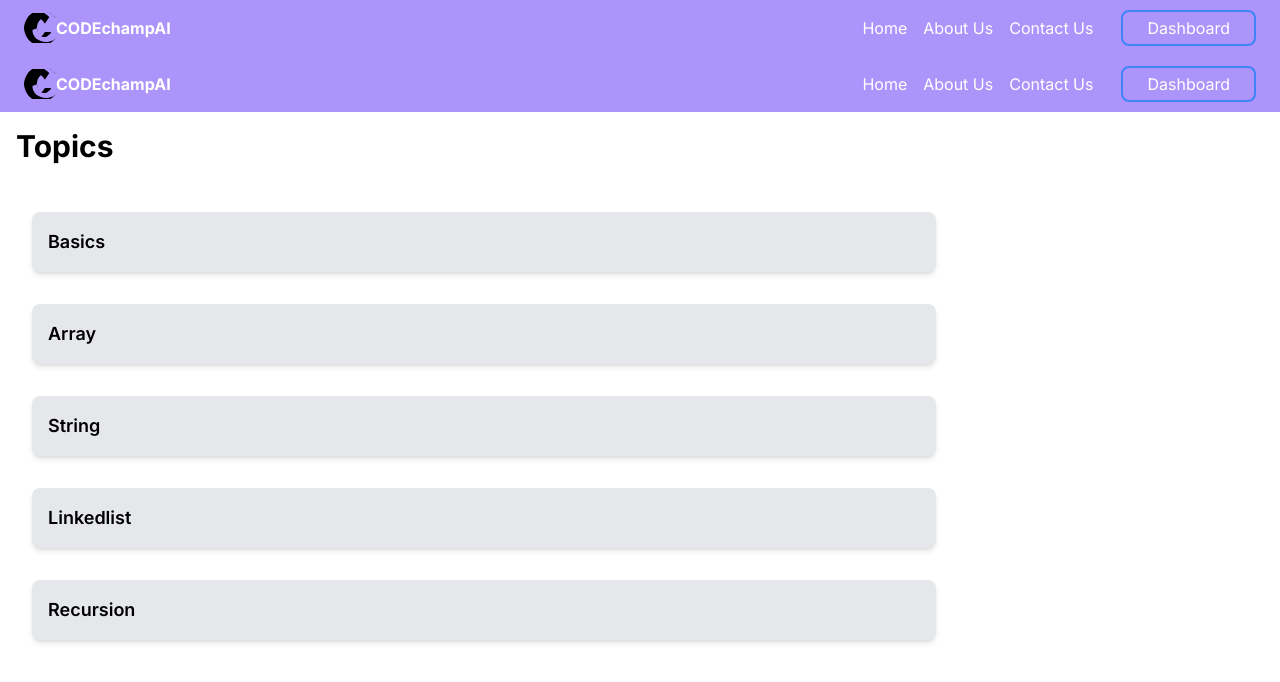
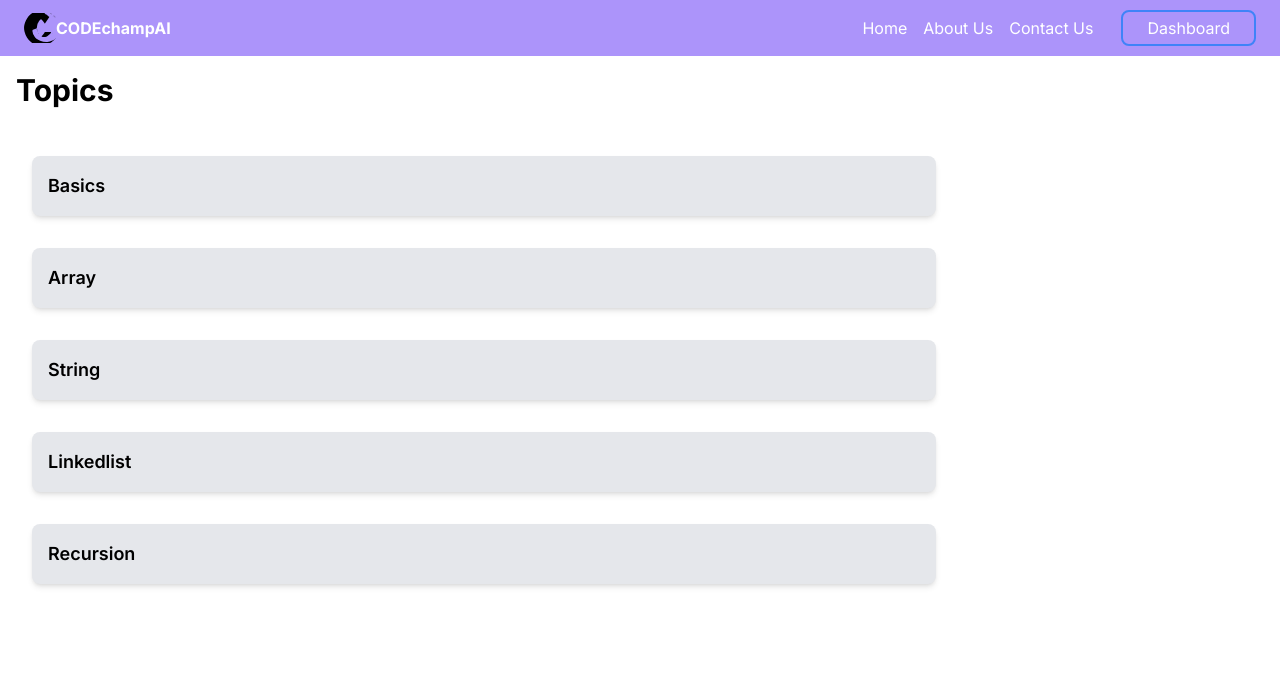
Before and after one commit to Thrisha1/CodeChamp.AI, a Next.js app: page /dsa in a window 1280 px wide. Shown: the top 682 px of the page. Built offline with nearby package versions, Linux system fonts and the light colour scheme.

Commit message:
some chnages done

```diff
--- a/src/app/code_editor/page.jsx
+++ b/src/app/code_editor/page.jsx
@@ -35,7 +35,6 @@ export default function page() {
     }
     return (
         <div>
-            <Navbar/>
             <CodeEditor getCode={getCode} result={Response}/>
         </div>
     )
--- a/src/app/dsa/[level]/page.jsx
+++ b/src/app/dsa/[level]/page.jsx
@@ -4,7 +4,6 @@ import Question from "@/components/Question";
 export default function page({params}) {
     return (
         <div>
-            <Navbar/>
             <Question level={params.level}/>
         </div>
     )
--- a/src/app/dsa/page.jsx
+++ b/src/app/dsa/page.jsx
@@ -4,7 +4,6 @@ import Question from "@/components/Question";
 export default function page() {
     return (
         <div>
-            <Navbar/>
             <Question />
         </div>
     )
--- a/src/components/CodeEditor.jsx
+++ b/src/components/CodeEditor.jsx
@@ -2,6 +2,7 @@
 import React, { useState, useContext, useEffect } from "react";
 import { ProblemContext } from "@/app/layout";
 import syllabus_dsa from "../../syllabus_dsa/dsa.json"
+import Link from "next/link";
 
 export default function CodeEditor({ getCode, result }) {
     console.log("response", syllabus_dsa)
@@ -129,9 +130,9 @@ export default function CodeEditor({ getCode, result }) {
                         {loading ? "Loading..." : "Run"}{" "}
                         {/* Show loading text when loading */}
                     </button>
-                    <button className="ml-2 px-4 py-2 bg-green-500 text-white rounded-md hover:bg-green-600 focus:outline-none focus:bg-green-600">
+                    <Link href={"/dsa/Beginner"} className="ml-2 px-4 py-2 bg-green-500 text-white rounded-md hover:bg-green-600 focus:outline-none focus:bg-green-600">
                         Submit
-                    </button>
+                    </Link>
                     {error && (
                         <div className="bg-red-100 p-4 mt-2 border border-red-500 rounded-md">
                             {error}
--- a/src/components/Hero.jsx
+++ b/src/components/Hero.jsx
@@ -1,16 +1,16 @@
 export default function Hero() {
   return (
     <div className="flex w-full h-screen mb-36">
-      <div className="w-1/2 bg-white flex flex-col items-center justify-center">
-          <h1 className="justify-center text-center font-bold text-6xl font-mono">HELLO coders!</h1>
-          <h5 className="font-mono">Unleash Your Code Potential: Personalized Learning, Powered by AI</h5>
+      <div className="w-1/2 bg-white flex flex-col items-center justify-center gap-4">
+          <h1 className="justify-center text-center font-bold text-6xl font-mono">HELLO Coders!</h1>
+          <h5 className="font-mono text-lg">Unleash Your Code Potential: Personalized Learning, Powered by AI</h5>
           <a href="/test">
-<button className="bg-blue-900 text-white px-4 py-2 rounded-md mt-4">Take Quick Assessment!</button>
-</a>
+            <button className="bg-blue-900 text-white px-4 py-2 rounded-md mt-4">Take Quick Assessment!</button>
+          </a>
 
       </div>
-      <div className="w-1/2 bg-gray-100 items-center">
-          <img src="/developer_male.jpg" alt="Developer" />
+      <div className="w-1/2 bg-gray-100 items-center bg-white flex justify-center items-center">
+          <img className={"w-3/4"} src="/developer_male.jpg" alt="Developer" />
       </div>
     </div>
   );
--- a/src/components/Navbar.jsx
+++ b/src/components/Navbar.jsx
@@ -14,13 +14,13 @@ const Navbar = () => {
           <div className="flex gap-3 items-center">
             <ul className="flex gap-4">
               <li>
-                <a href="#" className="text-white  hover:text-blue-500">Home</a>
+                <Link href="/" className="text-white  hover:text-blue-500">Home</Link>
               </li>
               <li>
-                <a href="#" className="text-white  hover:text-blue-500">About Us</a>
+                <a href="/" className="text-white  hover:text-blue-500">About Us</a>
               </li>
               <li>
-                <a href="#" className="text-white  hover:text-blue-500">Contact Us</a>
+                <a href="/" className="text-white  hover:text-blue-500">Contact Us</a>
               </li>
             </ul>
 
--- a/src/components/Questionnare2.jsx
+++ b/src/components/Questionnare2.jsx
@@ -164,15 +164,15 @@ export default function Questionnare2({ func, result }) {
   }
 
   return (
-    <div className="w-full bg-black">
-      <div className="w-3/4 mx-10">
+    <div className="w-full flex justify-center items-center">
+      <div className="mx-10">
       <p className="text-3xl font-bold text-center p-5 text-purple-600">
         Questionnaire : Basics of DSA
       </p>
       {nextBatch.map((q, index) => (
         <form key={index}>
           <div
-            className={`my-5 bg-black text-white p-10 w-full border-4 rounded-xl ${
+            className={`my-5 text-black p-10 w-full border-4 rounded-xl ${
               q && q?.correct === true ? "border-green-500" : "border-purple-500"
             }`}
           >
--- a/src/components/dashboard/Sidebar.jsx
+++ b/src/components/dashboard/Sidebar.jsx
@@ -3,6 +3,7 @@
 
 import { Sidebar } from 'flowbite-react';
 import { HiArrowSmRight, HiChartPie, HiInbox, HiShoppingBag, HiTable, HiUser, HiViewBoards } from 'react-icons/hi';
+import Link from "next/link";
 
 function SideBar() {
     return (
@@ -10,10 +11,10 @@ function SideBar() {
             <Sidebar.Items>
                 <Sidebar.ItemGroup className="flex flex-col gap-5">
                     <Sidebar.Item className="flex gap-x-3" href="#" icon={HiChartPie}>
-                        Dashboard
+                        <Link href="/dashboard">Dashboard</Link>
                     </Sidebar.Item>
                     <Sidebar.Item className="flex gap-x-3" href="#" icon={HiViewBoards} label="Pro" labelColor="dark">
-                        Kanban
+                        <Link href="/test">Test</Link>
                     </Sidebar.Item>
                     <Sidebar.Item className="flex gap-x-3" href="#" icon={HiInbox} label="3">
                         Inbox
--- a/src/components/lessons/TableTemp.jsx
+++ b/src/components/lessons/TableTemp.jsx
@@ -28,14 +28,14 @@ export const TableTemp = ({data}) => {
 
                         </td>
                         <td className="px-6 py-4">
-                            <div>
+                            <Link href={"/dsa/Beginner"}>
                                 <svg xmlns="http://www.w3.org/2000/svg" fill="none" viewBox="0 0 24 24" stroke-width="1.5"
                                      stroke="currentColor" className="w-6 h-6 text-purple-500">
                                     <path stroke-linecap="round" stroke-linejoin="round"
                                           d="M17.25 6.75 22.5 12l-5.25 5.25m-10.5 0L1.5 12l5.25-5.25m7.5-3-4.5 16.5"/>
                                 </svg>
 
-                            </div>
+                            </Link>
                         </td>
                         <td className="px-6 py-4 flex gap-3">
                             {
```
